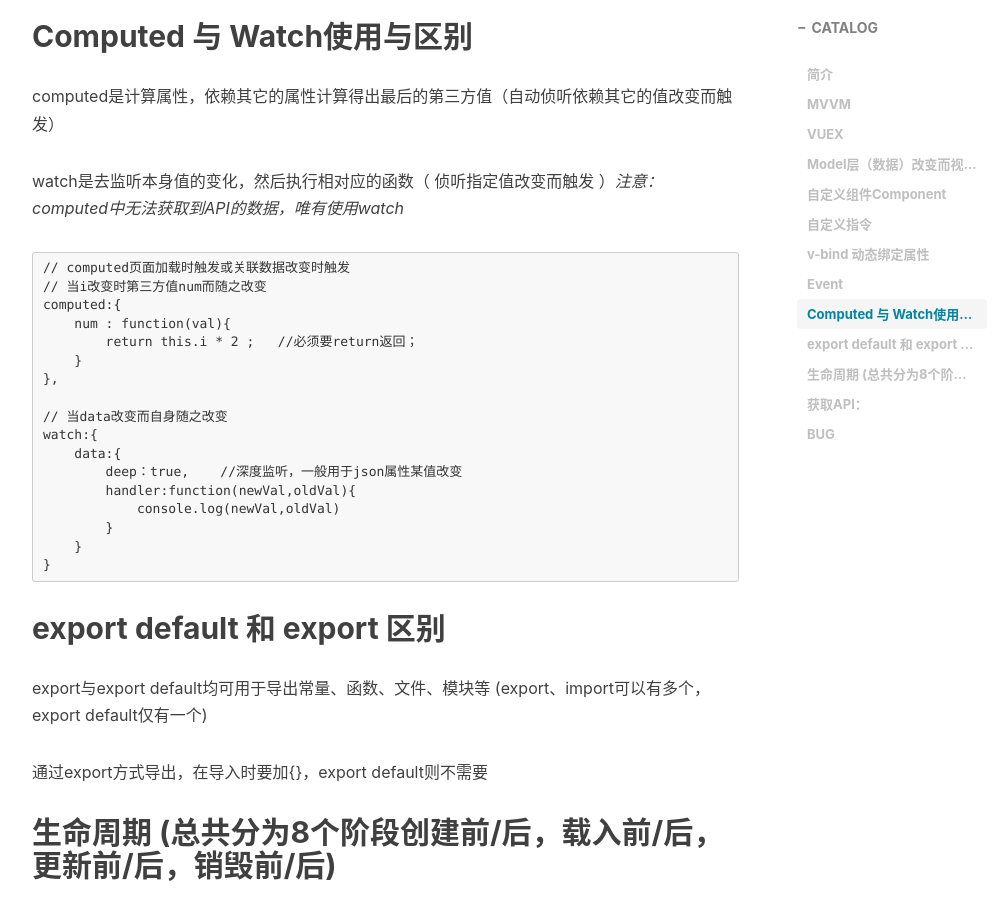
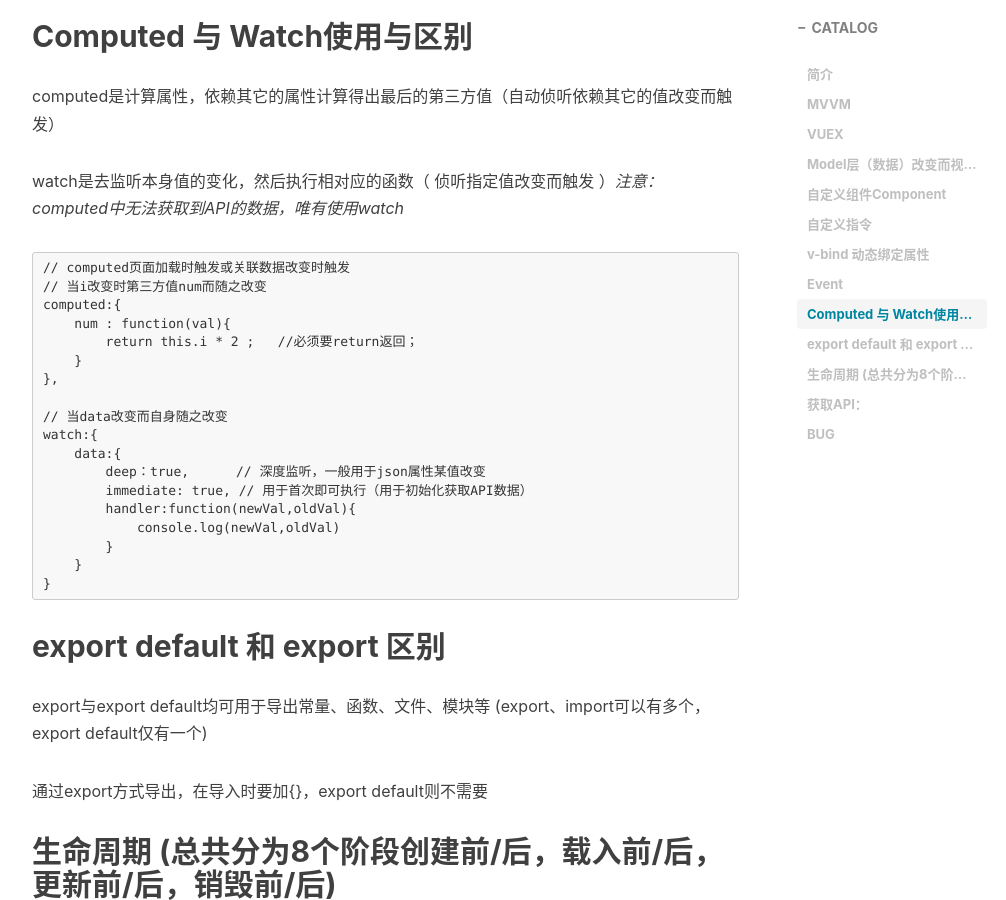
Before and after one commit to devin-huang/devin-huang.github.io, a Jekyll site: the page built from _posts/2017-08-01-Vue开发.md, in a window 1280 px wide and 900 px high, scrolled down 5272 px. Shown: the whole window, without its empty margins (233-1239 px from the left). Built offline with Jekyll 4.4.1, drawn with Linux system fonts in a browser that asks for light colours; nearby versions of some CDN libraries; comment, search, counter and statistics services are not loaded.

Commit message:
Update 2017-08-01-Vue开发.md

```diff
--- a/_posts/2017-08-01-Vue开发.md
+++ b/_posts/2017-08-01-Vue开发.md
@@ -201,7 +201,8 @@ computed:{
 // 当data改变而自身随之改变
 watch:{
     data:{
-        deep：true,    //深度监听，一般用于json属性某值改变
+        deep：true,      // 深度监听，一般用于json属性某值改变
+        immediate: true, // 用于首次即可执行（用于初始化获取API数据）
         handler:function(newVal,oldVal){
             console.log(newVal,oldVal)
         }
```
